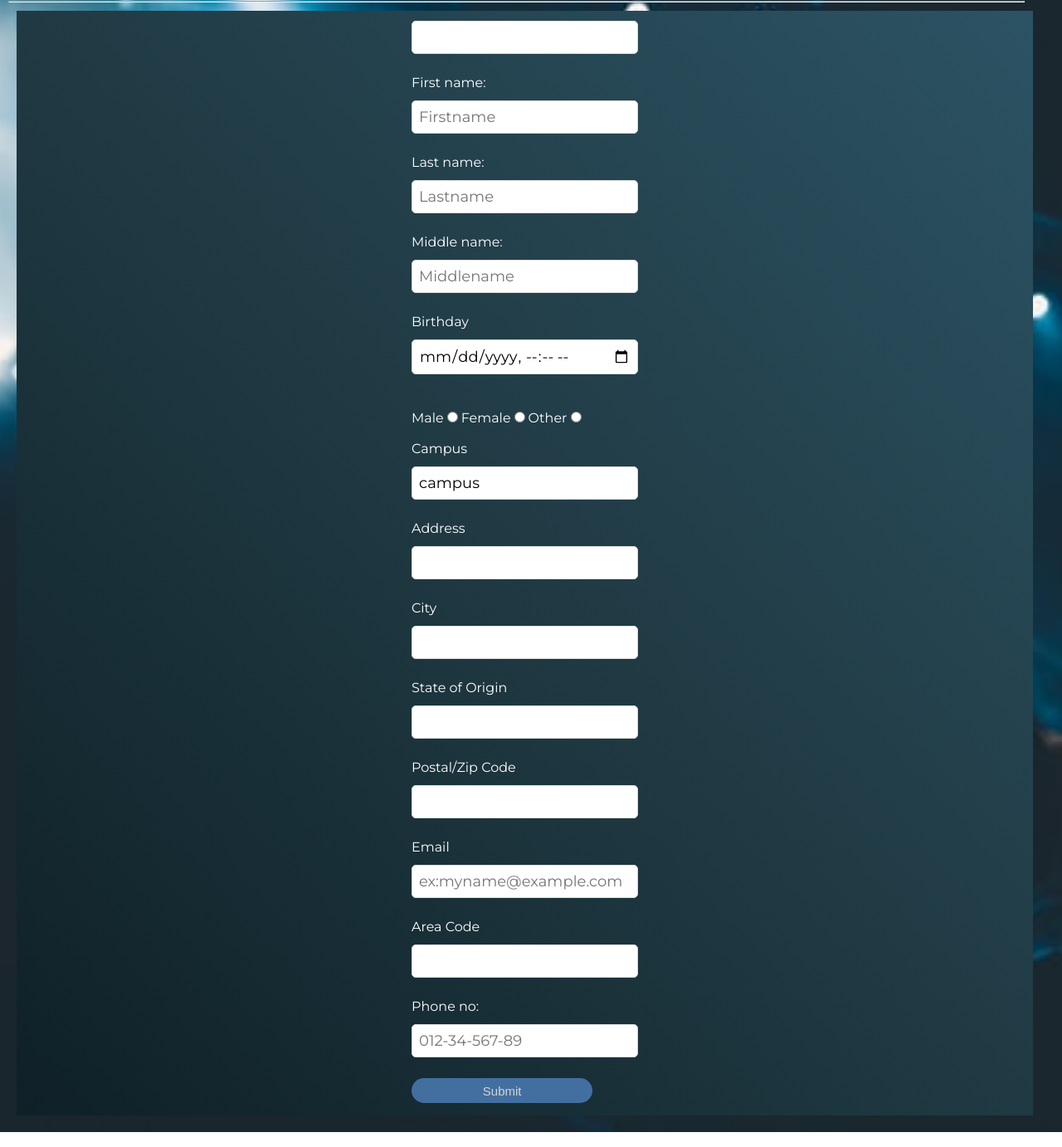
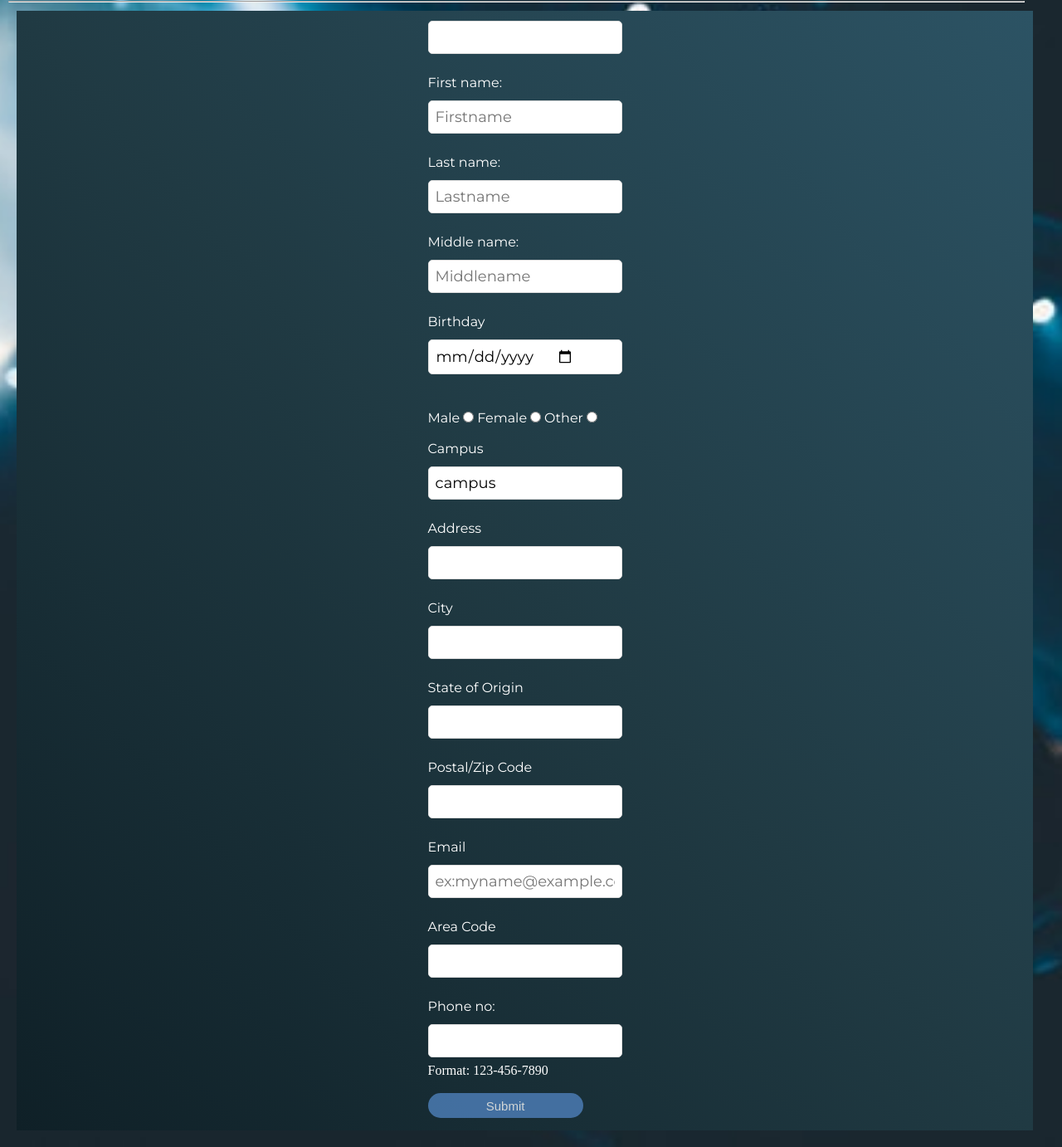
Before and after one commit to DamilareRichard/Unit-Registration-Form, a plain HTML site: page index.html in a window 1280 px wide. Shown: the part 81-1463 px from the top of the page at 83% size. Drawn offline with Linux system fonts and the light colour scheme.

Commit message:
Add files via upload

```diff
--- a/index.html
+++ b/index.html
@@ -29,14 +29,14 @@
 
 
 	<label for="birthday time">Birthday</label> <br>
-	<input type="datetime-local" id="birthday time" name="birthday time" required="*"> <br>
+	<input type="date" id="birthday time" name="birthday time" required="*"> <br>
 	<br>
-    <label for="male">Male</label>
-	<input type="radio" id="male" name="male" required="" >
+  <label for="male">Male</label>
+	<input type="radio" id="male" name="gender" value="male" >
 	<label for="female">Female</label>
-	<input type="radio" id="female" name="female" required >
+	<input type="radio" id="female" name="gender" value="female">
 	<label for="other">Other</label>
-	<input type="radio" id="other" name="other" required > <br> <br>
+	<input type="radio" id="other" name="gender" value="other" > <br> <br>
 
   	<label for="campus">Campus</label>
   	<input type="text" name="campus" value="campus" required="*"> <br>
@@ -60,7 +60,8 @@
   <input type="text" id="area_code" name="areas_code" size="5"> <br>
 
   <label for="phone">Phone no:</label> <br>
-  <input type="text" id="phone" name="phone" placeholder="012-34-567-89" pattern="[0-9]{3}-[0-9]{2}-[0-9]{3}-[0-9]{2}" required> <br>
+  <input type="text" id="phone" name="phone" pattern="[0-9]{3}-[0-9]{3}-[0-9]{4}" required>
+    <small>Format: 123-456-7890</small> <br> <br>
 
   <input type="submit" name="submit" value="Submit">
 
--- a/styles.css
+++ b/styles.css
@@ -43,7 +43,7 @@ p{
 }
 
 
-input[type="text"], input[type="datetime-local"] {
+input[type="text"], input[type="date"] {
   display: flex;
   flex-wrap: wrap;
   background: #fff;
@@ -63,6 +63,11 @@ input[type="text"], input[type="datetime-local"] {
 label{
 	color: white;
 	font-family: 'Montserrat', sans-serif;
+}
+small{
+	font-size: 16px;
+	font-weight: 300;
+	color: #fff;
 }
 
 input[type="submit"]{
```
